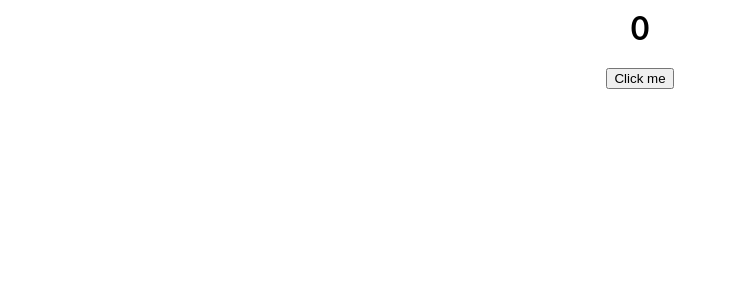
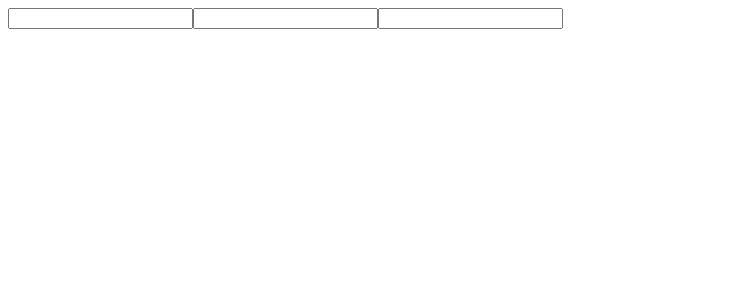
Before and after one commit to balakrishnansky/react-class, a React (Create React App) app: page / in a window 1280 px wide. Shown: the top 300 px of the page, without its empty margins (0-729 px from the left). Built offline with nearby package versions, Linux system fonts and the light colour scheme.

Commit message:
3 files modified, 2 added

```diff
--- a/package.json
+++ b/package.json
@@ -3,6 +3,7 @@
   "version": "0.0.0",
   "private": true,
   "dependencies": {
+    "axios": "^0.21.0",
     "react": "^17.0.0",
     "react-dom": "^17.0.0"
   },
--- a/src/App.js
+++ b/src/App.js
@@ -1,30 +1,8 @@
 import React, { Component } from "react";
+import FormContainer from "./components/FormContainer";
 import "./style.css";
 
-class App extends Component {
-  constructor() {
-    super();
-    this.state = {
-      count: 0
-    };
-    this.hanldeClickEvent = this.hanldeClickEvent.bind(this);
-  }
-  hanldeClickEvent() {
-    this.setState(prevState => {
-      return {
-        count: prevState.count + 3
-      };
-    });
-  }
-
-  render() {
-    return (
-      <div className="placeCenter">
-        <h1>{this.state.count} </h1>
-        <button onClick={this.hanldeClickEvent}>Click me</button>
-      </div>
-    );
-  }
+function App() {
+  return <FormContainer />;
 }
-
 export default App;
--- /dev/null
+++ b/src/components/FormComponent.js
@@ -0,0 +1,36 @@
+import React from "react";
+
+function FormComponent(props) {
+  console.log(props);
+  return (
+    <main>
+      <form>
+        <input
+          type="text"
+          value={props.firstName}
+          placehoder="First Name"
+          name="firstName"
+          onChange={props.onChange}
+        />
+        <input
+          type="text"
+          value={props.lastName}
+          placehoder="Last Name"
+          name="lastName"
+          onChange={props.onChange}
+        />
+        <input
+          type="text"
+          value={props.age}
+          placehoder="Age"
+          name="age"
+          onChange={props.onChange}
+        />
+      </form>
+      <h1>{props.firstName}</h1>
+      <h1>{props.lastName}</h1>
+    </main>
+  );
+}
+
+export default FormComponent;
--- /dev/null
+++ b/src/components/FormContainer.js
@@ -0,0 +1,26 @@
+import React, { Component } from "react";
+import FormComponent from "./FormComponent";
+
+class FormContainer extends Component {
+  constructor() {
+    super();
+    this.state = {
+      firstName: "",
+      lastName: "",
+      age: ""
+    };
+    this.onChange = this.onChange.bind(this);
+  }
+  onChange(event) {
+    const { name, type, value, checked } = event.target;
+    type === "checkbox"
+      ? this.setState({ [name]: checked })
+      : this.setState({ [name]: value });
+  }
+
+  render() {
+    return <FormComponent onChange={this.onChange} {...this.state} />;
+  }
+}
+
+export default FormContainer;
```
Also changed, not shown: src/index.js (line endings or trailing spaces).
